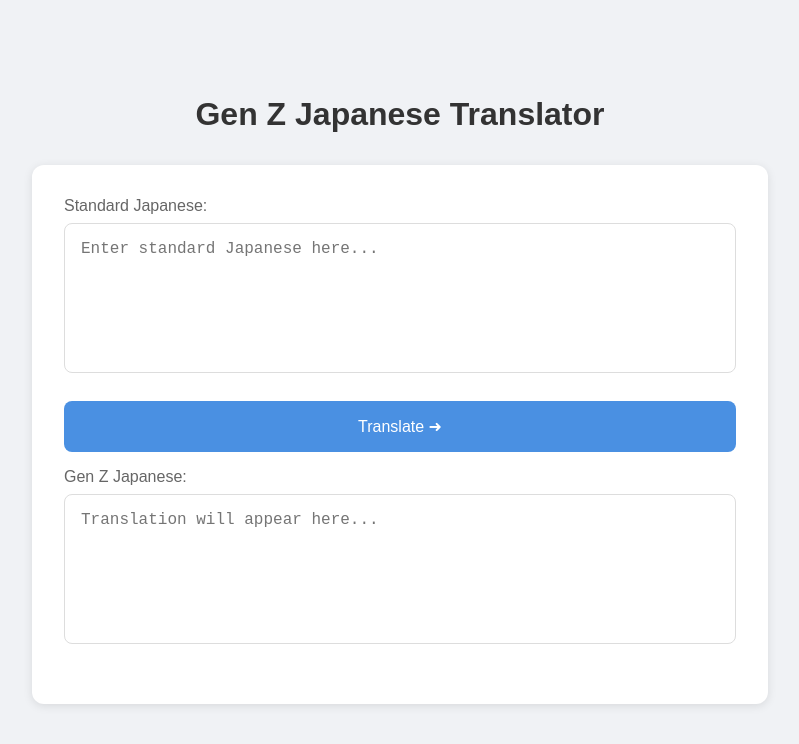
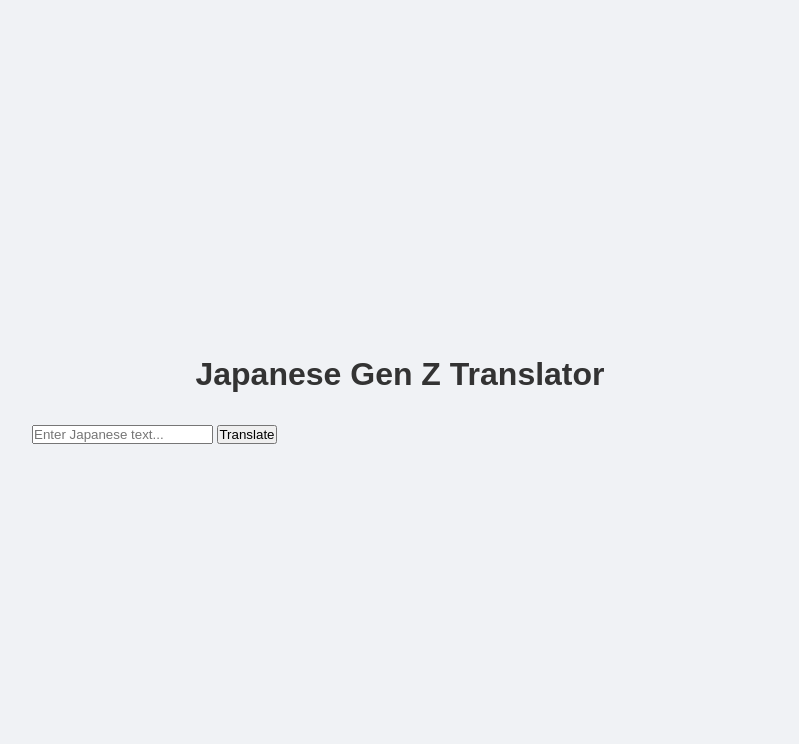
Before and after one commit to tea-dash/jp-genZ-translator, a plain HTML site: page index.html in a window 1280 px wide. Shown: the whole page, without its empty margins (240-1039 px from the left). Drawn offline with Linux system fonts and the light colour scheme.

Commit message:
Update index.html

```diff
--- a/index.html
+++ b/index.html
@@ -1,26 +1,23 @@
 <!DOCTYPE html>
-<html lang="ja">
+<html lang="en">
 <head>
     <meta charset="UTF-8">
     <meta name="viewport" content="width=device-width, initial-scale=1.0">
-    <title>Gen Z Japanese Translator</title>
+    <title>Japanese Gen Z Translator</title>
     <link rel="stylesheet" href="styles.css">
 </head>
 <body>
     <div class="container">
-        <h1>Gen Z Japanese Translator</h1>
-        <div class="translator">
-            <div class="input-section">
-                <label for="input-text">Standard Japanese:</label>
-                <textarea id="input-text" placeholder="Enter standard Japanese here..."></textarea>
-            </div>
-            <button id="translate-btn">Translate ➜</button>
-            <div class="output-section">
-                <label for="output-text">Gen Z Japanese:</label>
-                <textarea id="output-text" readonly placeholder="Translation will appear here..."></textarea>
-            </div>
+        <h1>Japanese Gen Z Translator</h1>
+        <div class="translation-box">
+            <input type="text" id="input" placeholder="Enter Japanese text...">
+            <!-- Add type="button" and make sure the ID matches -->
+            <button type="button" id="translateBtn">Translate</button>
+            <div id="output"></div>
         </div>
     </div>
-    <script src="script.js"></script>
+
+    <!-- Add defer attribute to ensure DOM loads first -->
+    <script src="script.js" defer></script>
 </body>
 </html>
```
